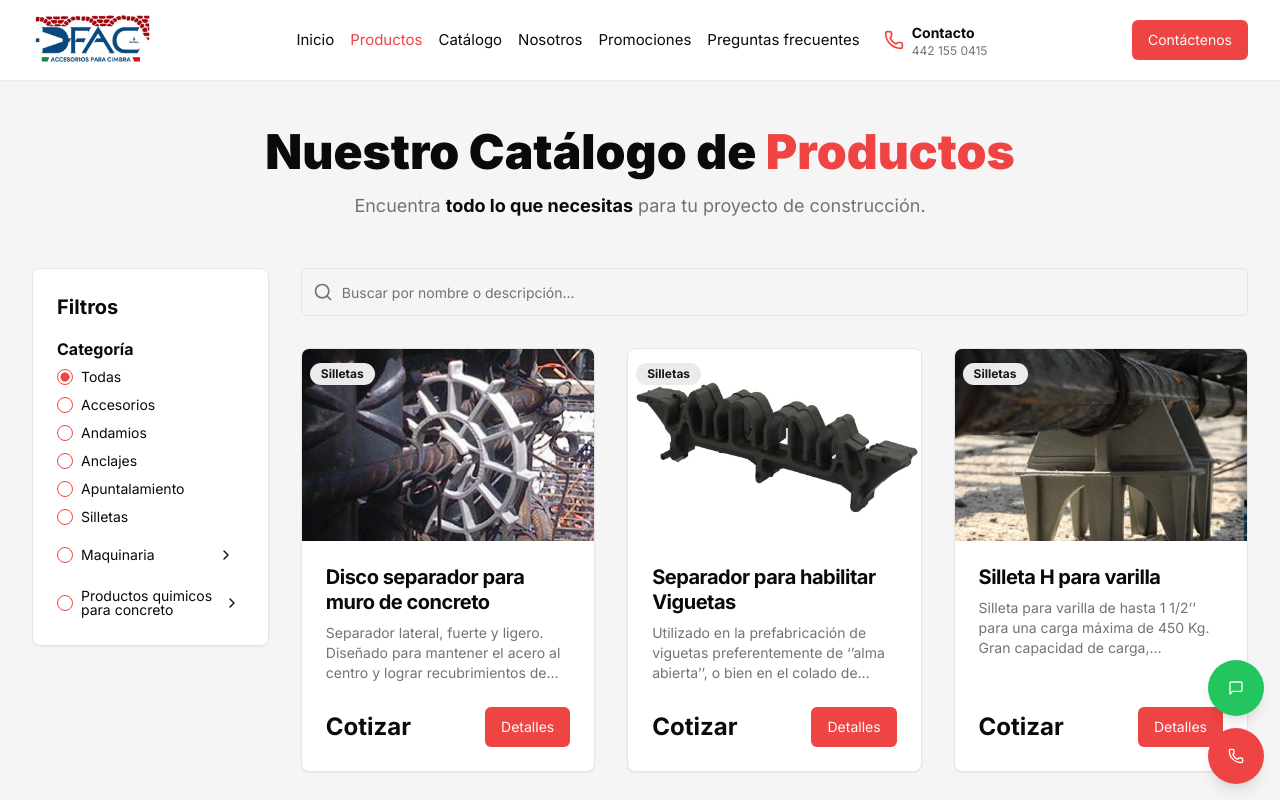
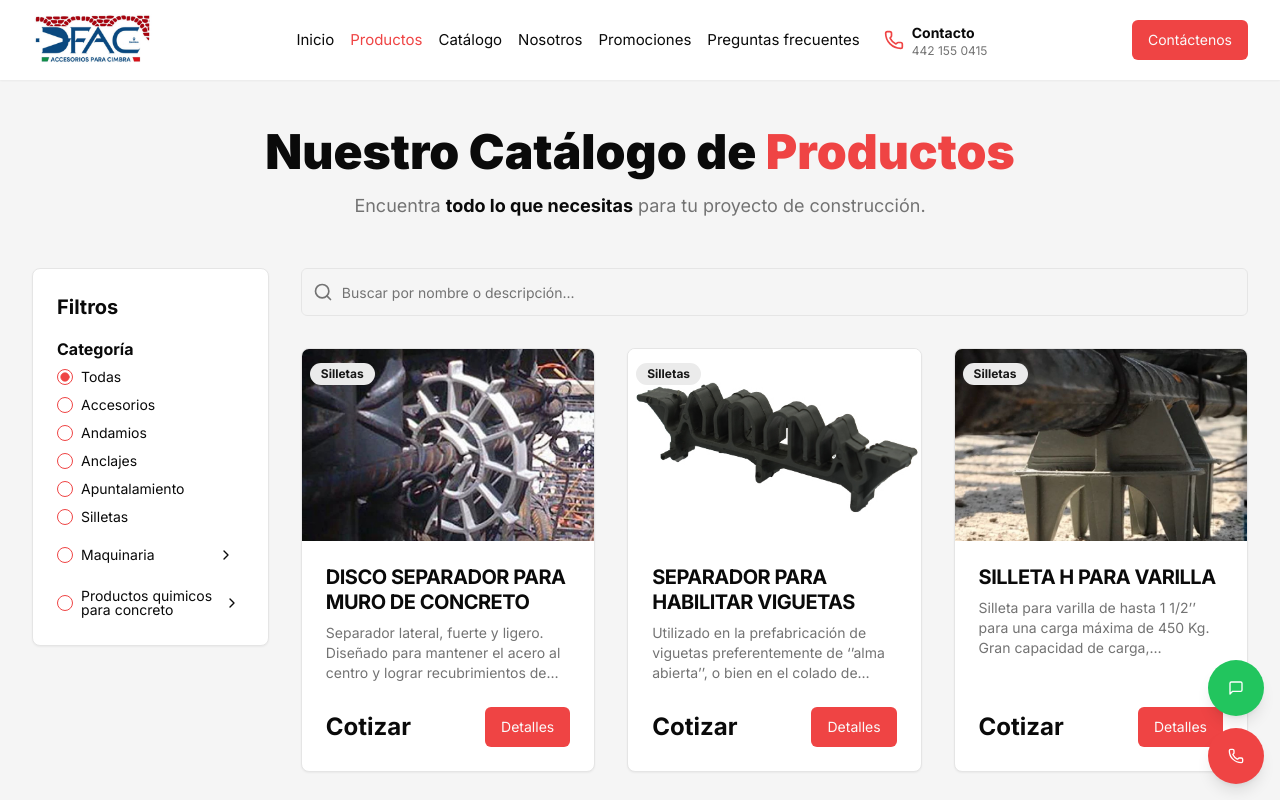
Before and after one commit to fercho159-aq/DFAC-queretaro, a Next.js app: page /products in a window 1280 px wide. Shown: the top 800 px of the page. Built offline with nearby package versions, Linux system fonts and the light colour scheme.

Commit message:
únicamente la diferencias de letras porque unas entradas en mayusculas y

```diff
--- a/src/components/product-card.tsx
+++ b/src/components/product-card.tsx
@@ -45,7 +45,7 @@ export function ProductCard({ product, searchParams }: ProductCardProps) {
         <Badge variant="secondary" className="absolute top-2 left-2">{product.category}</Badge>
       </CardHeader>
       <CardContent className="p-6 flex-grow">
-        <CardTitle className="text-xl font-semibold mb-2 leading-tight">
+        <CardTitle className="text-xl font-semibold mb-2 leading-tight uppercase">
           <Link href={productLink} className="hover:text-primary transition-colors">
             {product.name}
           </Link>
```
